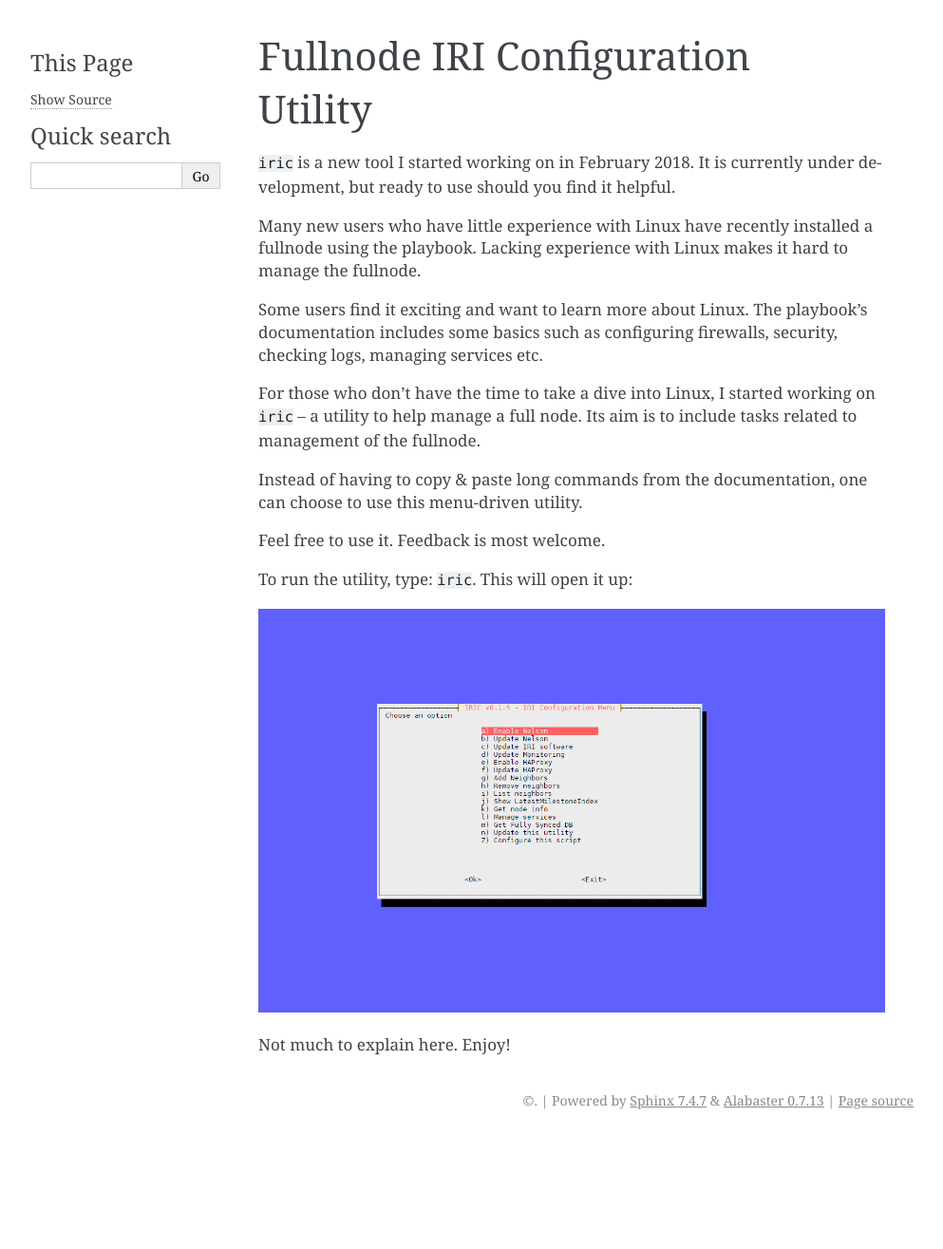
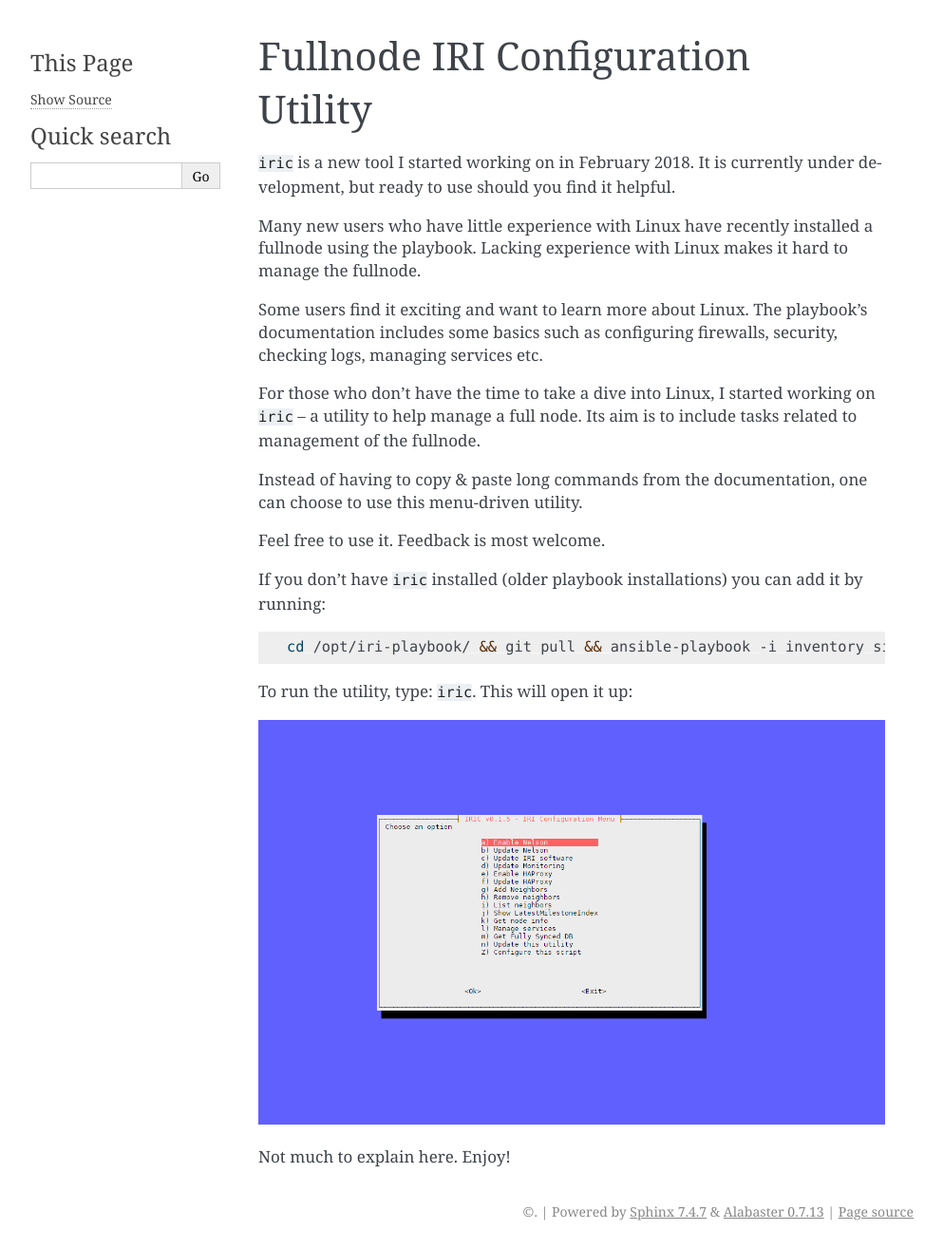
Before and after one commit to nuriel77/iri-playbook, a Sphinx documentation site: the page built from docs/iric.rst, in a window 1280 px wide. Shown: the whole page at 95% size, without its empty margins (148-1141 px from the left). Built offline with Sphinx 7.4.7, drawn with Linux system fonts in a browser that asks for light colours; before the commit the page ends 1198 px from its top, so only the background shows below that.

Commit message:
Add iric install command to doc

```diff
--- a/docs/iric.rst
+++ b/docs/iric.rst
@@ -18,6 +18,14 @@ Instead of having to copy & paste long commands from the documentation, one can
 Feel free to use it. Feedback is most welcome.
 
 
+If you don't have ``iric`` installed (older playbook installations) you can add it by running:
+
+.. code:: bash
+
+  cd /opt/iri-playbook/ && git pull && ansible-playbook -i inventory site.yml -v --tags=scripts,nbctl_config
+
+
+
 To run the utility, type: ``iric``. This will open it up:
 
 .. image:: https://raw.githubusercontent.com/nuriel77/iri-playbook/master/docs/images/iric_01.png
```
